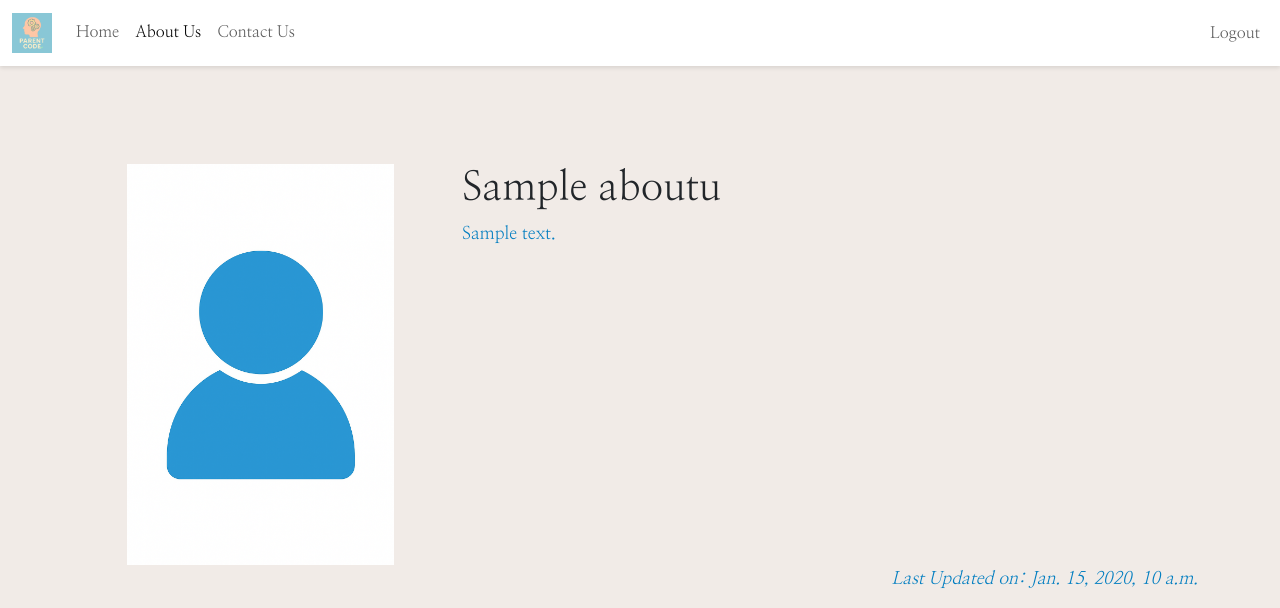
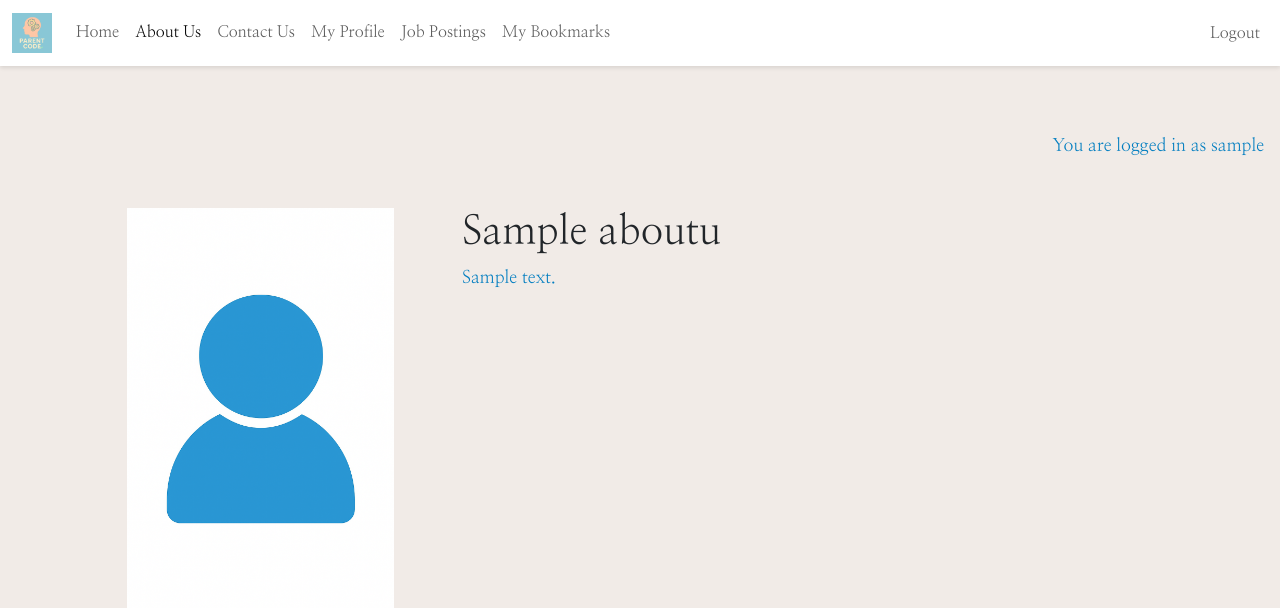
Before and after one commit to Gilberto2025123/parent-code-blog, a Django app: page /aboutus/ in a window 1280 px wide. Shown: the top 608 px of the page. Run offline with Django 4.2, Linux system fonts and the light colour scheme; a user stored in the database is signed in; tables that the repository leaves empty hold one stand-in row (values such as "Sample post"); parts of the project's set-up code (start-up, migrations or seed data) failed here and were passed over; some libraries are stand-ins or nearby versions; some web fonts are replaced.

Commit message:
Adding my profile, jobs postings and bookmarks

```diff
--- a/templates/base.html
+++ b/templates/base.html
@@ -61,6 +61,18 @@
                         <a class="nav-link" aria-current="page"
                             href="#">Contact Us</a>
                     </li>
+
+                    {% if user.is_authenticated %}
+                    <li class="nav-item">
+                        <a class="nav-link" aria-current="page" href="#">My Profile</a>
+                    </li>
+                    <li class="nav-item">
+                        <a class="nav-link" aria-current="page" href="#">Job Postings</a>
+                    </li>
+                    <li class="nav-item">
+                        <a class="nav-link" aria-current="page" href="#">My Bookmarks</a>
+                    </li>
+                    {% endif %}
                 </ul>
 
                 <ul class="navbar-nav ms-auto mb-2 mb-lg-0">
@@ -77,11 +89,17 @@
                     </li>
                     {% endif %}
                 </ul>
+
             </div>
         </div>
     </nav>
 
     <main class="flex-shrink-0 main-bg" style="padding-top: 40px;">
+         {% if user.is_authenticated %}
+    <p class="text-end m-3">You are logged in as {{ user }}</p>
+    {% else %}
+    <p class="text-end m-3">You are not logged in</p>
+    {% endif %}
 
         {% block content %}
         <!-- Content Goes here -->
```
